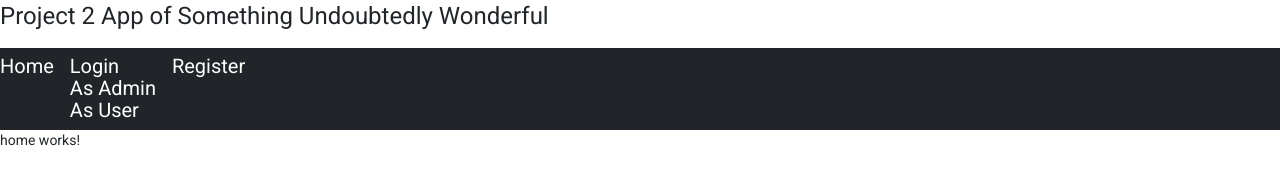
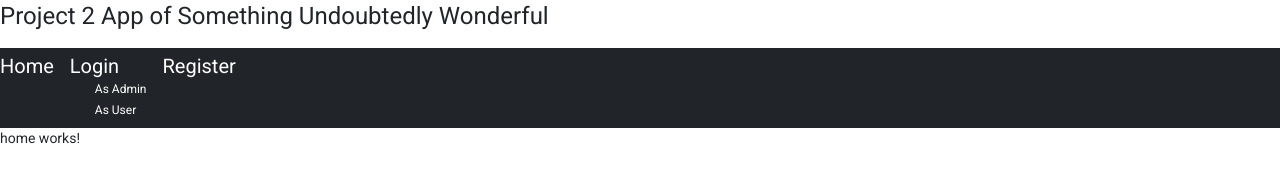
Before and after one commit to TheFloorIs-Java/P2-EKBLISIM-frontend, an Angular app: page / in a window 1280 px wide. Both pictures are taken after a click on the link "Login". Shown: the top 177 px of the page. Built offline with nearby package versions, Linux system fonts and the light colour scheme.

Commit message:
Small css

```diff
--- a/src/app/components/navbar/navbar.component.css
+++ b/src/app/components/navbar/navbar.component.css
@@ -5,3 +5,8 @@ li {
     float: left;
     margin: 25px;
 } */
+
+.dropdown {
+    font-size: 12px;
+    padding-left: 25px;
+}
--- a/src/app/components/navbar/navbar.component.html
+++ b/src/app/components/navbar/navbar.component.html
@@ -13,9 +13,9 @@
       <a href="#" (click)="collapseOnClick()" class="navbar-brand">Login</a>
       <!-- <a href="#" class="navbar-brand" data-toggle="dropdown">Login</a> -->
       <div *ngIf="collapse">
-        <a routerLink="adminlogin" class="navbar-brand">As Admin</a>
+        <a routerLink="adminlogin" class="dropdown navbar-brand">As Admin</a>
         <br />
-        <a routerLink="login" class="navbar-brand">As User</a>
+        <a routerLink="login" class="dropdown navbar-brand">As User</a>
       </div>
     </li>
     <li class="nav-item">
```
